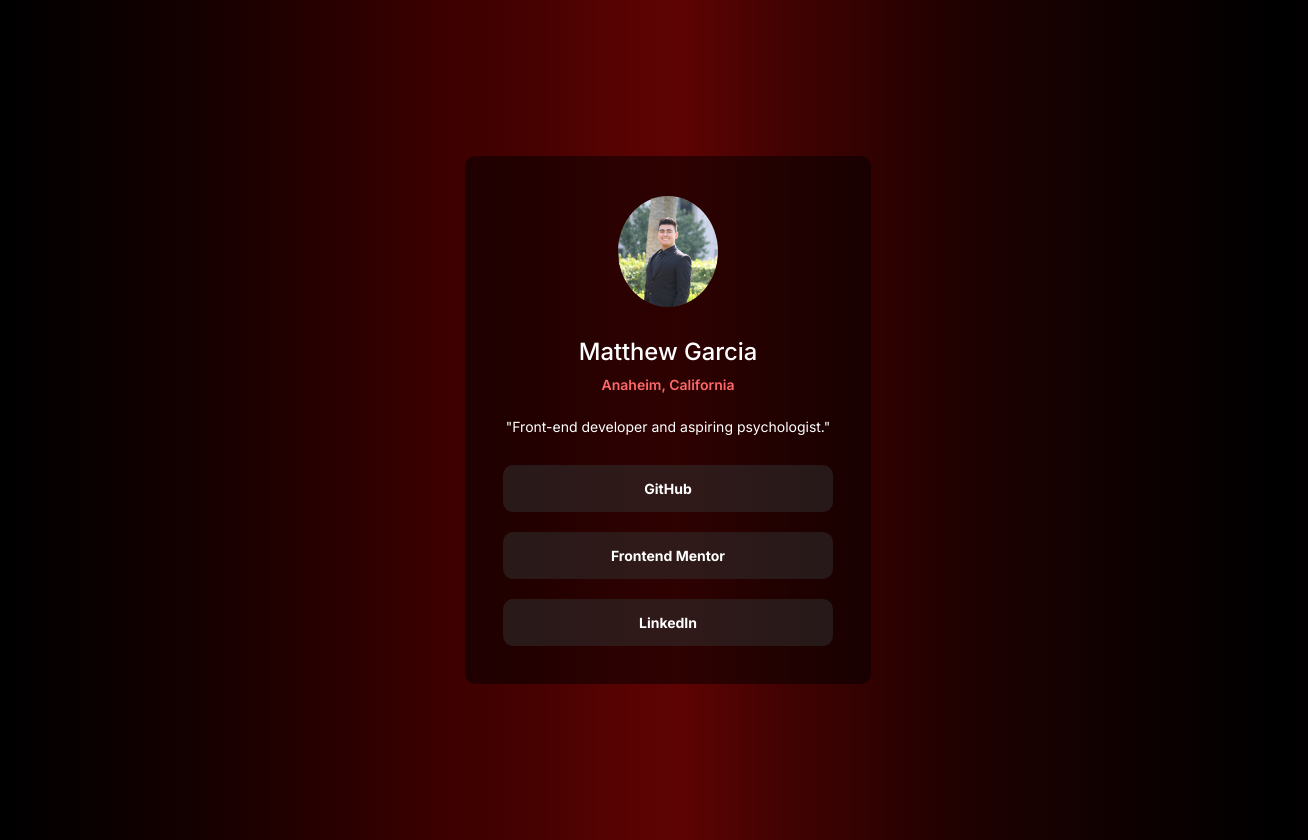
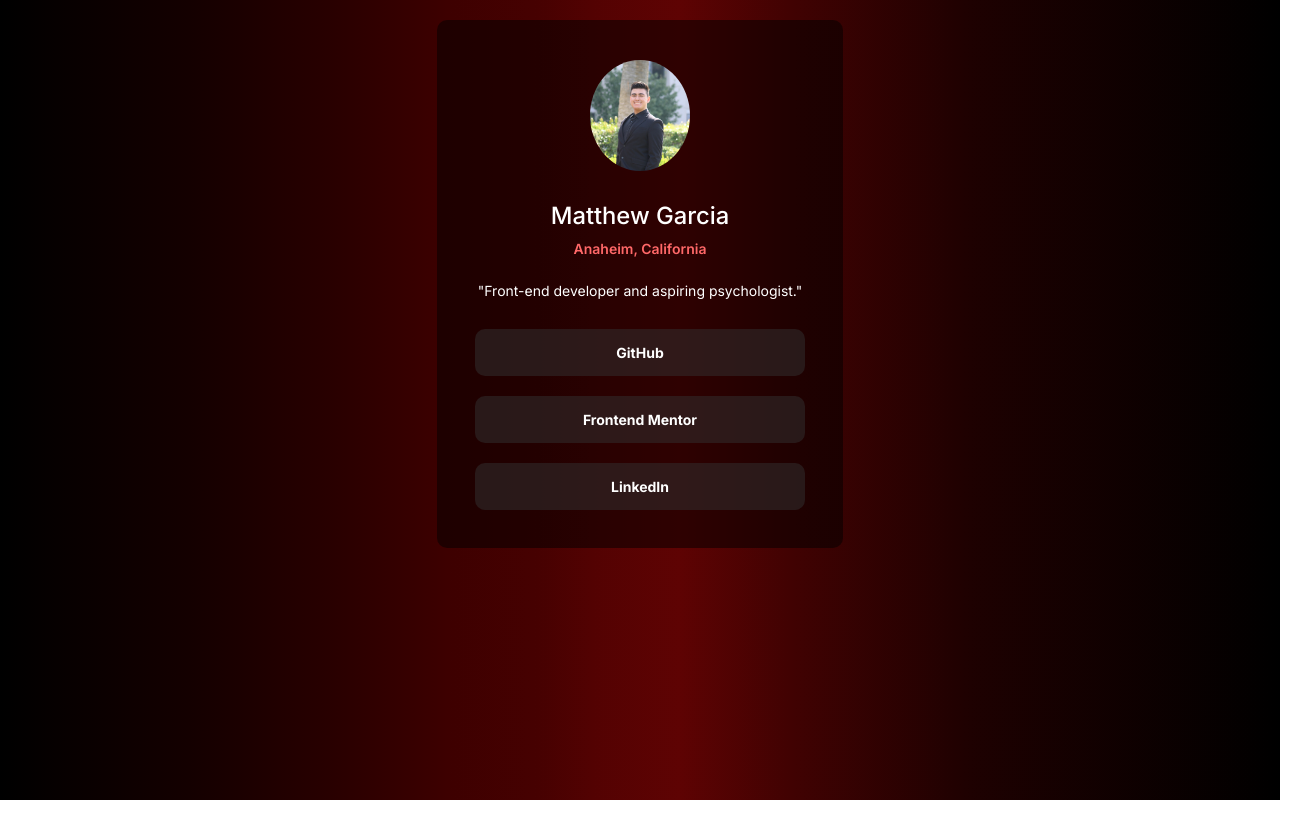
Before and after one commit to gmatt20/my-social-links-profile, a plain HTML site: page index.html in a window 1280 px wide. Shown: the whole page, 1308 px wide, since content can reach past the window. After the commit the page ends 800 px from the top, so only its background shows below. Drawn offline with Linux system fonts and the light colour scheme.

Commit message:
experimenting with height and width.

```diff
--- a/styles.css
+++ b/styles.css
@@ -16,8 +16,9 @@ body{
     font-size: 14px;
 }
 .card{
-    width: 100vw;
-    height: 100vh;
+    /* width: 100vw;
+    height: 100vh; */
+    /*This is deemed as unnecessary because it is causing scroll bars.*/
 }
 .card, .profile-pic, .name, .location, .description, .links{
     display: flex;
@@ -30,6 +31,8 @@ body{
     background: rgba(0,0,0, 0.5);
     padding: 20px;
     border-radius: 10px;
+    min-height: 300px;
+    min-width: 300px;
 }
 img{
     border-radius: 150%;
@@ -61,7 +64,7 @@ img{
     padding: 15px;
     font-weight: 700;
     border-radius: 10px;
-    width: 300px;
+    min-width: 300px;
 }
 .Instagram{
     margin-bottom: 20px;
```
